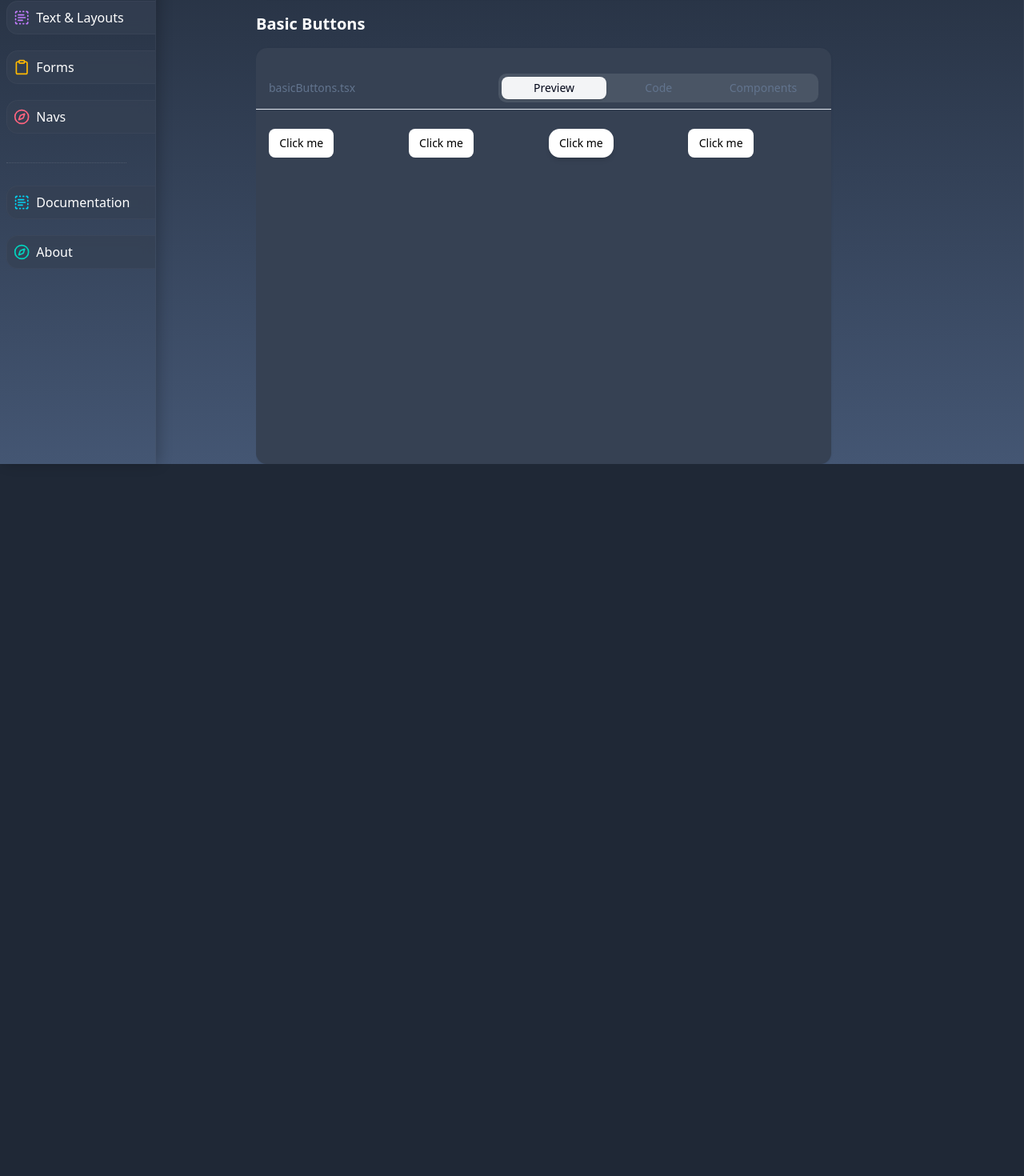
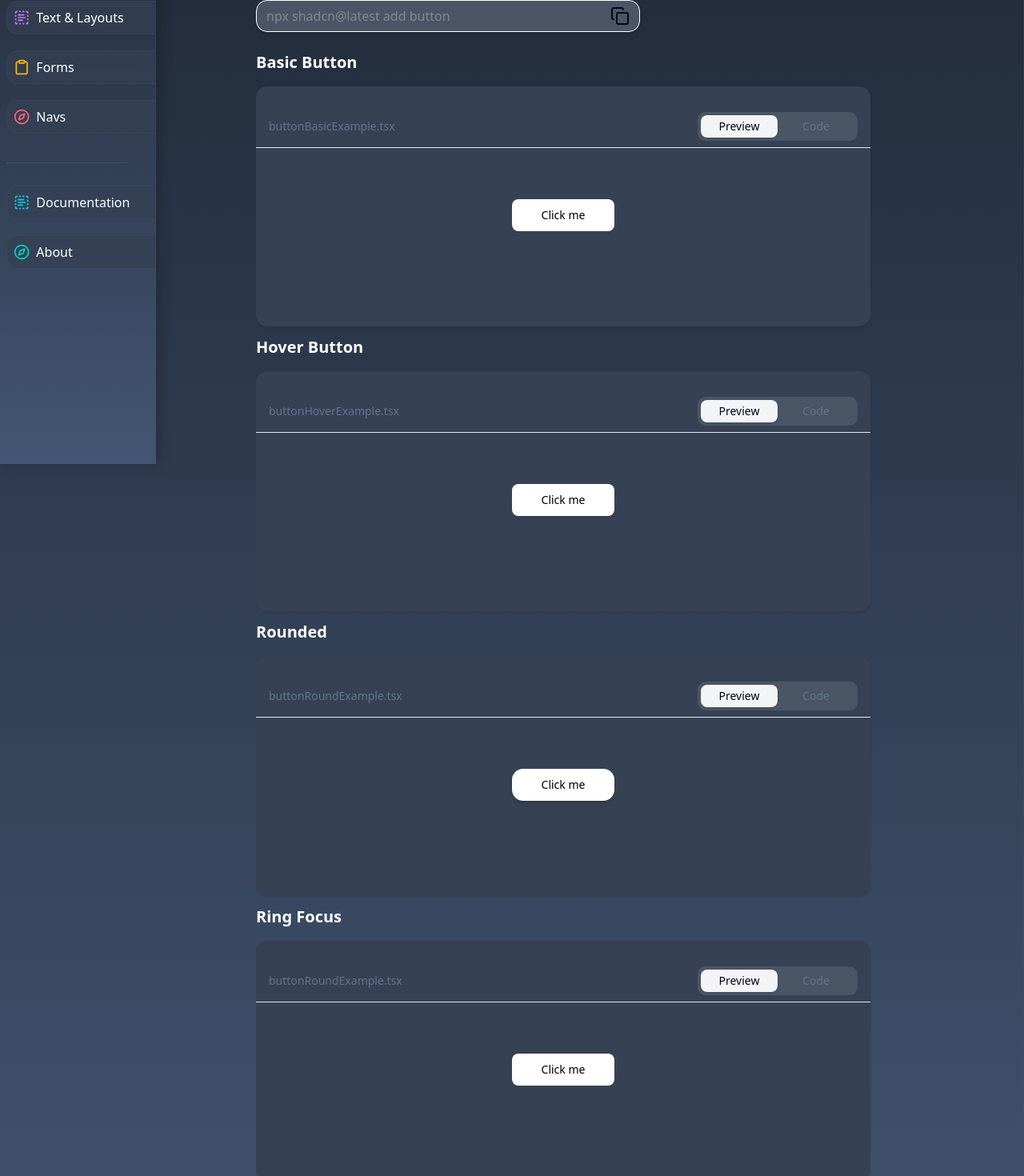
Before and after one commit to AlessandroB1298/envora, a Next.js app: page /dashboard/buttons in a window 1280 px wide. Shown: the part 220-1690 px from the top of the page at 80% size. Before the commit the page ends 800 px from the top, so only its background shows below. Built offline with nearby package versions, Linux system fonts and the light colour scheme.

Commit message:
changed the containers for the buttons again

```diff
--- /dev/null
+++ b/app/components/buttons/basicButton.tsx
@@ -0,0 +1,14 @@
+import { Button } from "../button";
+
+
+export const BasicButton = () => {
+  return (
+    <div className="w-full flex mt-10 items-center justify-center">
+      <Button className="bg-white w-[8rem] h-[2.5rem] text-black hover:bg-gray-300">
+        Click me
+      </Button>
+
+    </div>
+
+  )
+}
--- a/app/components/buttons/buttons.tsx
+++ /dev/null
@@ -1,38 +0,0 @@
-
-import { Button } from "../button";
-
-
-export const BasicButton = () => {
-
-  return (
-    <Button className="bg-white w-1/2 text-black hover:bg-gray-300">
-      Click me
-    </Button>
-
-  )
-}
-
-export const HoverButton = () => {
-  return (
-    <Button className="bg-white w-1/2 text-black hover:bg-gray-300 duration-100 transition ease-in hover:translate-y-2">
-      Click me
-    </Button>
-
-  )
-}
-
-export const RoundedButton = () => {
-  return (
-    <Button className="bg-white w-1/2 text-black hover:bg-gray-300 rounded-xl shadow-md">
-      Click me
-    </Button>
-  )
-}
-
-export const RingButton = () => {
-  return (
-    <Button className=" text-black w-1/2 bg-white hover:bg-gray-200 focus:ring-2 focus:ring-gray-900 focus:ring-opacity-50 focus:ring-offset-2">
-      Click me
-    </Button>
-  )
-}
--- /dev/null
+++ b/app/components/buttons/hoverButton.tsx
@@ -0,0 +1,15 @@
+import { Button } from "../button";
+
+
+export const HoverButton = () => {
+  return (
+    <div className="w-full flex mt-10 items-center justify-center">
+      <Button className="bg-white  w-[8rem] h-[2.5rem]  text-black hover:bg-gray-300 duration-100 transition ease-in hover:translate-y-2">
+        Click me
+      </Button>
+
+
+    </div>
+
+  )
+}
--- /dev/null
+++ b/app/components/buttons/ringFocused.tsx
@@ -0,0 +1,15 @@
+import { Button } from "../button";
+
+
+export const RingFocusedButton = () => {
+  return (
+    <div className="w-full flex mt-10 items-center justify-center">
+      <Button className=" text-black  w-[8rem] h-[2.5rem]  bg-white hover:bg-gray-200 focus:ring-2 focus:ring-gray-900 focus:ring-opacity-50 focus:ring-offset-2">
+        Click me
+      </Button>
+
+
+    </div>
+
+  )
+}
--- /dev/null
+++ b/app/components/buttons/roundedButton.tsx
@@ -0,0 +1,15 @@
+import { Button } from "../button";
+
+
+export const RoundedButton = () => {
+  return (
+    <div className="w-full flex mt-10 items-center justify-center">
+      <Button className="bg-white t w-[8rem] h-[2.5rem]  text-black hover:bg-gray-300 rounded-xl shadow-md">
+        Click me
+      </Button>
+
+
+    </div>
+
+  )
+}
--- a/app/components/text/buttons.ts
+++ b/app/components/text/buttons.ts
@@ -1,55 +1,61 @@
-
-export const buttonText = 'import { Button } from "../button";' + '\n'
+export const basicButtonText = 'import { Button } from "../button";' + '\n'
   + '' + '\n'
   + '' + '\n'
   + 'export const BasicButton = () => {' + '\n'
+  + '  return (' + '\n'
+  + '    <div className="w-full flex items-center justify-center">' + '\n'
+  + '      <Button className="bg-white w-[8rem] h-[2.5rem] text-black hover:bg-gray-300">' + '\n'
+  + '        Click me' + '\n'
+  + '      </Button>' + '\n'
   + '' + '\n'
-  + '  return (' + '\n'
-  + '    <Button className="bg-white w-1/3 text-black hover:bg-gray-300">' + '\n'
-  + '      Click me' + '\n'
-  + '    </Button>' + '\n'
+  + '    </div>' + '\n'
   + '' + '\n'
   + '  )' + '\n'
-  + '}' + '\n'
+  + '}'
+
+export const hoverButtonText = 'import { Button } from "../button";' + '\n'
+  + '' + '\n'
   + '' + '\n'
   + 'export const HoverButton = () => {' + '\n'
   + '  return (' + '\n'
-  + '    <Button className="bg-white w-1/3 text-black hover:bg-gray-300 duration-100 transition ease-in hover:translate-y-2">' + '\n'
-  + '      Click me' + '\n'
-  + '    </Button>' + '\n'
+  + '    <div className="w-full flex items-center justify-center">' + '\n'
+  + '      <Button className="bg-white  w-[8rem] h-[2.5rem]  text-black hover:bg-gray-300 duration-100 transition ease-in hover:translate-y-2">' + '\n'
+  + '        Click me' + '\n'
+  + '      </Button>' + '\n'
+  + '' + '\n'
+  + '' + '\n'
+  + '    </div>' + '\n'
   + '' + '\n'
   + '  )' + '\n'
-  + '}' + '\n'
+  + '}'
+
+export const ringFocusedButtonText = 'import { Button } from "../button";' + '\n'
+  + '' + '\n'
+  + '' + '\n'
+  + 'export const RingFocusedButton = () => {' + '\n'
+  + '  return (' + '\n'
+  + '    <div className="w-full flex items-center justify-center">' + '\n'
+  + '      <Button className=" text-black  w-[8rem] h-[2.5rem]  bg-white hover:bg-gray-200 focus:ring-2 focus:ring-gray-900 focus:ring-opacity-50 focus:ring-offset-2">' + '\n'
+  + '        Click me' + '\n'
+  + '      </Button>' + '\n'
+  + '' + '\n'
+  + '' + '\n'
+  + '    </div>' + '\n'
+  + '' + '\n'
+  + '  )' + '\n'
+  + '}'
+
+export const roundedButtonText = 'import { Button } from "../button";' + '\n'
+  + '' + '\n'
   + '' + '\n'
   + 'export const RoundedButton = () => {' + '\n'
   + '  return (' + '\n'
-  + '    <Button className="bg-white w-1/3 text-black hover:bg-gray-300 rounded-xl shadow-md">' + '\n'
-  + '      Click me' + '\n'
-  + '    </Button>' + '\n'
-  + '  )' + '\n'
-  + '}' + '\n'
+  + '    <div className="w-full flex items-center justify-center">' + '\n'
+  + '      <Button className="bg-white t w-[8rem] h-[2.5rem]  text-black hover:bg-gray-300 rounded-xl shadow-md">' + '\n'
+  + '        Click me' + '\n'
+  + '      </Button>' + '\n'
   + '' + '\n'
-  + 'export const RingButton = () => {' + '\n'
-  + '  return (' + '\n'
-  + '    <Button className=" text-black w-1/3 bg-white hover:bg-gray-200 focus:ring-2 focus:ring-gray-900 focus:ring-opacity-50 focus:ring-offset-2">' + '\n'
-  + '      Click me' + '\n'
-  + '    </Button>' + '\n'
-  + '  )' + '\n'
-  + '}'
-
-
-export const renderButtons = 'export const RenderButtons = () => {' + '\n'
-  + '  return (' + '\n'
-  + '    <section className="grid grid-cols-1 w-full gap-3">' + '\n'
-  + '      <div className="space-y-4">' + '\n'
-  + '        <h2 className="text-xl text-white font-bold">Basic Buttons</h2>' + '\n'
-  + '          <div className="grid grid-cols-3 gap-3">' + '\n'
-  + '            <BasicButton />' + '\n'
-  + '            <HoverButton />' + '\n'
-  + '            <RoundedButton />' + '\n'
-  + '            <RingButton />' + '\n'
-  + '          </div>' + '\n'
-  + '      </div>' + '\n'
-  + '    </section>' + '\n'
-  + '  )' + '\n'
-  + '}'
+  + '' + '\n'
+  + '    </div>' + '\n'
+  + '' + '\n'
+  + '  )'
--- a/app/dashboard/buttons/page.tsx
+++ b/app/dashboard/buttons/page.tsx
@@ -1,18 +1,21 @@
 import { CodePreview } from "@/app/components/code-preview";
 import CopyContainer from "@/app/components/copyButtonContainer";
-import { buttonText, renderButtons } from "@/app/components/text/buttons";
-import { HoverButton, RoundedButton, RingButton, BasicButton } from "@/app/components/buttons/buttons";
 
+import { BasicButton } from "@/app/components/buttons/basicButton";
+import { RoundedButton } from "@/app/components/buttons/roundedButton";
+import { HoverButton } from "@/app/components/buttons/hoverButton";
+import { RingFocusedButton } from "@/app/components/buttons/ringFocused";
+import { ringFocusedButtonText, roundedButtonText, basicButtonText, hoverButtonText } from "@/app/components/text/buttons";
 
 export default function Page() {
   return (
-    <div className=" ml-[25vw] h-[100vh] overflow-y-auto space-y-6  ">
+    <div className=" ml-[25vw] overflow-y-auto space-y-6  ">
       <section className=" flex flex-col mt-5">
         <div className="gap-2">
           <h2 className=" text-4xl font-extrabold bg-gradient-to-br from-blue-300 to-white bg-clip-text text-transparent ">
             Buttons
           </h2>
-          <p className="w-3/4 mt-2 text-white opacity-20">
+          <p className="w-1/2 mt-2 text-white opacity-20">
             This page is designed to showcase some basic buttons and their
             properties, using tailwind for styling, however we must first look
             at how we comprise our button component
@@ -22,51 +25,64 @@ export default function Page() {
 
       <section className="mt-5">
         <div className="gap-2">
-          <p className="w-3/4 text-white opacity-20">
+          <p className="w-1/2 text-white opacity-20">
             Using Shadecn{"'s"} button component we can modify the button
             {"'s"} ui
           </p>
         </div>
-        <div className=" w-3/4">
+        <div className=" w-1/2">
           <CopyContainer copyText={"npx shadcn@latest add button"} />
         </div>
       </section>
 
       <section className="grid grid-cols-1 w-full gap-3">
         <div className="space-y-4">
-          <h2 className="text-xl text-white font-bold">Basic Buttons</h2>
+          <h2 className="text-xl text-white font-bold">Basic Button</h2>
           <CodePreview
-            className="bg-gray-700 h-[65vh]  w-3/4"
-            components={buttonText}
-            code={renderButtons}
-            fileName="basicButtons.tsx"
+            className="bg-gray-700 h-[300px] "
+            code={basicButtonText}
+            fileName="buttonBasicExample.tsx"
           >
-            <div className="grid grid-cols-4 gap-3">
-              <BasicButton />
-              <HoverButton />
-              <RoundedButton />
-              <RingButton />
-            </div>
+            <BasicButton />
+          </CodePreview>
+        </div>
 
+        <div className="space-y-4">
+          <h2 className="text-xl text-white font-bold">Hover Button</h2>
+          <CodePreview
+            className="bg-gray-700 h-[300px]"
+
+            code={hoverButtonText}
+
+            fileName="buttonHoverExample.tsx"
+          >
+            <HoverButton />
+          </CodePreview>
+        </div>
+
+        <div className="space-y-4 ">
+          <h2 className="text-xl text-white font-bold">Rounded</h2>
+          <CodePreview
+            className="bg-gray-700 h-[300px]"
+
+            code={roundedButtonText}
+
+            fileName="buttonRoundExample.tsx"
+          >
+            <RoundedButton />
           </CodePreview>
         </div>
 
 
-        <div className="space-y-4 mt-10 mb-24">
-          <h2 className="text-xl text-white font-bold">Action Buttons</h2>
+
+        <div className="space-y-4 mb-64">
+          <h2 className="text-xl text-white font-bold">Ring Focus</h2>
           <CodePreview
-            className="bg-gray-700 h-[65vh]  w-3/4"
-            components={buttonText}
-            code={renderButtons}
-            fileName="basicButtons.tsx"
+            className="bg-gray-700 h-[300px]"
+            code={ringFocusedButtonText}
+            fileName="buttonRoundExample.tsx"
           >
-            <div className="grid grid-cols-4 gap-3">
-              <BasicButton />
-              <HoverButton />
-              <RoundedButton />
-              <RingButton />
-            </div>
-
+            <RingFocusedButton />
           </CodePreview>
         </div>
 
--- a/package.json
+++ b/package.json
@@ -13,6 +13,7 @@
     "@radix-ui/react-tabs": "^1.1.3",
     "class-variance-authority": "^0.7.1",
     "clsx": "^2.1.1",
+    "framer-motion": "^12.5.0",
     "lucide-react": "^0.477.0",
     "motion": "^12.4.7",
     "next": "15.2.0",
```
Also changed, not shown: 1 other file (tests, documents, lock files or other folders).
